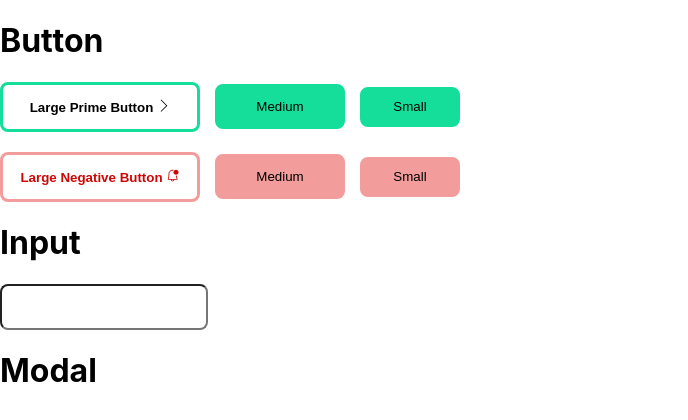
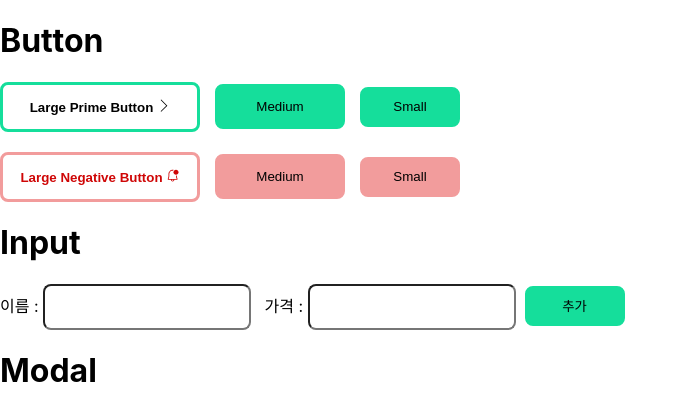
Before and after one commit to Dongckim/modal_css_mk2, a React (Create React App) app: page / in a window 1280 px wide. Shown: the top 420 px of the page, without its empty margins (0-688 px from the left). Built offline with nearby package versions, Linux system fonts and the light colour scheme.

Commit message:
using useRef instead useState - refactoring

```diff
--- a/src/components/Input.jsx
+++ b/src/components/Input.jsx
@@ -1,11 +1,32 @@
-import React from "react";
+import React, { useEffect, useRef } from "react";
 import styled from "styled-components";
+import BasicButton from "./BasicButton";
 
+const Input = () => {
+    const titleRef = useRef('')
+    const priceRef = useRef('')
+    const onSubmitHandler = (event) => {
+        event.preventDefault();
+        alert(`name : ${ titleRef.current.value },  price : ${ priceRef.current.value.replaceAll(',','') }`)
+  };
 
-const Input = ({ titleRef }) => {
-    console.log(titleRef)
+const onChangeHandler = ()=>{
+    let str = priceRef.current.value
+    let newstr = Number(str.replaceAll(',',''))
+    if(isNaN(newstr)){
+        priceRef.current.value = 0
+    }else {
+      const formatValue = newstr.toLocaleString('ko-KR');
+      priceRef.current.value = formatValue
+    }
+};
+
     return(
-        <StInput/>
+        <form onSubmit={onSubmitHandler}>
+            이름 : <StInput ref = {titleRef} /> &nbsp;
+            가격 : <StInput ref = {priceRef} onChange={onChangeHandler} maxLength={16}/> &nbsp;
+            <BasicButton NormalSmall> 추가 </BasicButton>
+        </form>
     )
 }
 
@@ -14,5 +35,4 @@ const StInput = styled.input`
     height: 40px;
     border-radius: 8px;
 `
-
 export default Input;
```
